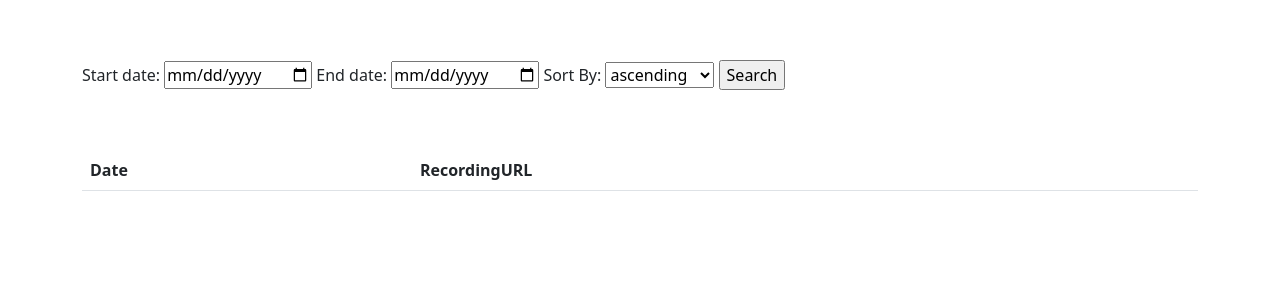
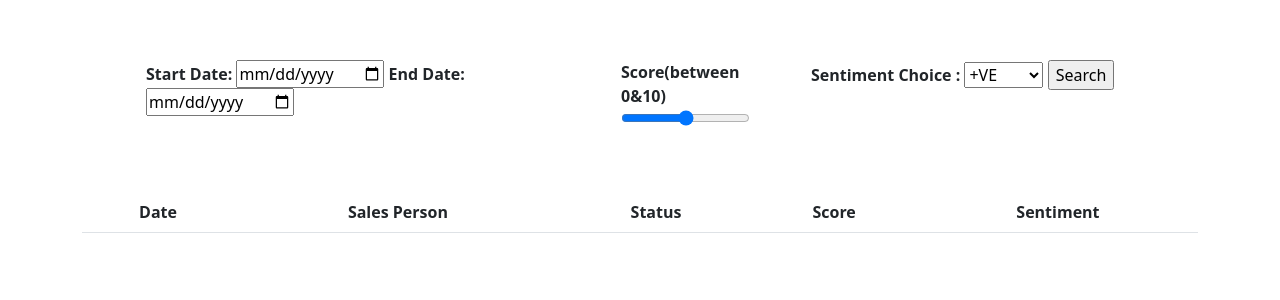
Before and after one commit to Naveenprasath007/tc, a Django app: page /tc/date in a window 1280 px wide. Shown: the part 106-406 px from the top of the page. Run offline with Django 4.2, Linux system fonts and the light colour scheme; lists and menus that the app fills with data are empty.

Commit message:
update version1

```diff
--- a/TC_app/forms.py
+++ b/TC_app/forms.py
@@ -5,13 +5,12 @@ class DateInput(forms.DateInput):
     input_type = 'date'
 
 class DateForm(forms.Form):
-    start_date = forms.DateField(widget=DateInput)
-    end_date = forms.DateField(widget=DateInput)
+    start_date = forms.DateField(label='Start Date',widget=DateInput)
+    end_date = forms.DateField(label='End Date',widget=DateInput)
 
-
-S1= [
-    ('sortaz','ascending'),('sortza','descending'),
+Sentiment= [
+    (4,'+VE'),(2,'-VE'),(3,'Neutral')
     ]
 
-class Sot(forms.Form):
-    S= forms.CharField(label='Sort By', widget=forms.Select(choices=S1))
+class Sentiment(forms.Form):
+    Sentiment= forms.CharField(label='Sentiment Choice ', widget=forms.Select(choices=Sentiment))
--- a/TC_app/urls.py
+++ b/TC_app/urls.py
@@ -25,6 +25,8 @@ urlpatterns = [
     path("index", views.index) ,
     path("date",views.search_dates),
     path("uploadfile",views.uploadfile),
+    path("salesperson",views.salesperson),
+    path("sentiment",views.sentiment),
 ]
 
 if settings.DEBUG:
--- a/TC_app/views.py
+++ b/TC_app/views.py
@@ -24,27 +24,45 @@ def search_dates(request, pk=''):
     try:
         if request.method == "GET": # select dates in calendar
             form = forms.DateForm()
-            form1 = forms.Sot()
+            form1 = forms.Sentiment()
             return render(request, 'TC_app/date.html',{"form":form,"form1":form1} )
-        if request.method == "POST": # create cart from selected dates
+        if request.method == "POST": # create table from selected dates
             form = forms.DateForm(request.POST)
-            form1 = forms.Sot(request.POST)
+            form1 = forms.Sentiment(request.POST)
+            Value = request.POST.get('size')
             if form.is_valid():
+
                 start = form.cleaned_data['start_date']
                 end = form.cleaned_data['end_date']
-                s= form1.data['S']
+                s= 'sortaz'
+                sentiment=form1.data['Sentiment']
                 start_date = datetime.strftime(start, "%Y-%m-%d")
                 end_date = datetime.strftime(end, "%Y-%m-%d")
                 startd=start_date+' 00:00:00'
                 endd=end_date+' 23:00:00'
-                df = pd.read_csv(r'media/retreaver.csv')
-                df=df[['Timestamp','RecordingURL']]
-                df['Timestamp1']=pd.to_datetime(df['Timestamp'], format='%Y-%m-%d')
+                df = pd.read_csv(r'media/data.csv')
+                df=df[['Timestamp','RecordingURL','SalesPerson','EnrollmentStatus','TotalDurationSecs','IVRDurationSecs','HoldDurationSecs','ConnectedSecs','Contact','score','sentiment' ]]
+
+                df['Timestamp1']=pd.to_datetime(df['Timestamp'], format='%d-%m-%Y %H.%M%S')
                 df.sort_values(by=['Timestamp1'])
                 start_datetime = datetime.strptime(startd, '%Y-%m-%d %H:%M:%S')
                 end_datetime = datetime.strptime(endd, '%Y-%m-%d %H:%M:%S')
+                print(Value)
+                print(sentiment)
+                val=int(Value)
+                sen=int(sentiment)
+                dff=[]
+                #filter by date and score
+                dff=df.loc[(df['Timestamp1'] >= start_datetime) & (df['Timestamp1'] <= end_datetime)  ]
+                dff=dff.loc[(dff['score'] <= val )]
 
-                dff=df.loc[(df['Timestamp1'] >= start_datetime) & (df['Timestamp1'] <= end_datetime)]
+                if sen == 4:
+                    dff=dff.loc[(dff['sentiment'] >= sen) ]
+                elif sen == 3:
+                    dff=dff.loc[(dff['sentiment'] == sen) ]
+                elif sen == 2:
+                    dff=dff.loc[(dff['sentiment'] <= sen) ]
+                dff=dff.dropna()
                 if s == 'sortaz':
                     dff=dff.sort_values(by=['Timestamp1'])
                 json_records = dff.reset_index().to_json(orient ='records')
@@ -77,3 +95,29 @@ def uploadfile(request):
     except Exception as e:
         error={'error':e}
         return render(request,'TC_app/error.html',context=error)
+
+
+def salesperson(request):
+    try:
+        if request.method == 'POST':
+            textfile =request.FILES['myfile'].readlines()
+            date_dict={'result':textfile}
+            return render(request,'TC_app/salesperson.html',context=date_dict)
+        else:
+            return render(request,'TC_app/salesperson.html')
+    except Exception as e:
+        error={'error':e}
+        return render(request,'TC_app/error.html',context=error)
+
+
+def sentiment(request):
+    try:
+        if request.method == 'POST':
+            textfile =request.FILES['myfile'].readlines()
+            date_dict={'result':textfile}
+            return render(request,'TC_app/salesperson.html',context=date_dict)
+        else:
+            return render(request,'TC_app/sentiment.html')
+    except Exception as e:
+        error={'error':e}
+        return render(request,'TC_app/error.html',context=error)
--- a/static/css/style.css
+++ b/static/css/style.css
@@ -17,10 +17,12 @@ body
 .bodytop
 {
    margin-top: 30px;
-   margin-left: 5%;
+   margin-left: 10%;
    text-align: left;
+   font-weight:bold;
 }
 .container
 {
    margin: 60px;
+
 }
--- a/templates/TC_app/date.html
+++ b/templates/TC_app/date.html
@@ -39,15 +39,20 @@
 </div>
 </nav>
 
-
+<div class="bodytop">
 <div class="container">
     <div class="row">
-      <div class="col-">
+      <div class="col-sm-5">
         <form  method="post">
             {% csrf_token %}
-            {{ form.as_table }}
+            {{ form.as_table }} </div>
+            <div class="col-sm-2">
+            <label> Score(between 0&10) </label>
+            <input width="400" type="range" id="vol" name="size" min="0" max="10" onchange="show_value(this.value);">
+            <span id="slider_value" style="color:rgb(0, 0, 0);"></span>
+            </div>
+            <div class="col-sm-4">
             {{ form1 }}
-            {{ form2 }}
             <input type="submit" value="Search">
         </form>
       </div>
@@ -55,25 +60,49 @@
 
 </div>
 
-<div class="bodytop">
+
 
 </div>
 
 <div class="container" style="overflow-x:auto;">
 
-    <table class="table table-striped">
+    <table class="table table-striped"id="myTable">
         <thead>
             <tr>
-            <th>Date </th>
-            <th>RecordingURL</th>
+            <th style="text-align: center" onclick="sortTable(0)" >Date </th>
+            <th style="text-align: center">Sales Person</th>
+            <th style="text-align: center">Status</th>
+            <th style="text-align: center">Score</th>
+            <th style="text-align: center">Sentiment</th>
             </tr>
         </thead>
         <tbody>
         {% if d %}
         {% for i in d %}
         <tr>
-            <td>{{i.Timestamp}}</td>
-            <td ><a href='{{i.RecordingURL}}'target="_blank" rel="noopener noreferrer">RecordingURL</a></td>
+            <td style="text-align: center">{{i.Timestamp}}</td>
+
+            <td style="text-align: center"><a href='salesperson'>{{i.SalesPerson}}</a></td>
+            <td style="text-align: center">{{i.EnrollmentStatus}}</td>
+            <td style="text-align: center">{{i.score}}</td>
+            <td style="text-align: center">
+            {% if i.sentiment == 1 %}
+            <span style="font-size:150%;color:rgb(62, 62, 247);"><a style="text-decoration: none" href='sentiment'>&bigstar;</a></span>
+            {% endif %}
+            {% if i.sentiment == 2 %}
+            <span style="font-size:150%;color:rgb(62, 62, 247);"><a style="text-decoration: none" href='sentiment'>&bigstar;&bigstar;</a></span>
+            {% endif %}
+            {% if i.sentiment == 3 %}
+            <span style="font-size:150%;color:rgb(62, 62, 247);"><a style="text-decoration: none" href='sentiment'>&bigstar;&bigstar;&bigstar;</a></span>
+            {% endif %}
+            {% if i.sentiment == 4 %}
+            <span style="font-size:150%;color:rgb(62, 62, 247);"><a style="text-decoration: none" href='sentiment'>&bigstar;&bigstar;&bigstar;&bigstar;</a></span>
+            {% endif %}
+            {% if i.sentiment == 5 %}
+            <span style="font-size:150%;color:rgb(62, 62, 247);"><a style="text-decoration: none" href='sentiment'>&bigstar;&bigstar;&bigstar;&bigstar;&bigstar;</a></span>
+            {% endif %}
+            </td>
+
         </tr>
 
         {% endfor %}
@@ -90,7 +119,67 @@
 </div>
 
 
+<script>
+    function sortTable(n) {
+      var table, rows, switching, i, x, y, shouldSwitch, dir, switchcount = 0;
+      table = document.getElementById("myTable");
+      switching = true;
+      //Set the sorting direction to ascending:
+      dir = "asc";
+      /*Make a loop that will continue until
+      no switching has been done:*/
+      while (switching) {
+        //start by saying: no switching is done:
+        switching = false;
+        rows = table.rows;
+        /*Loop through all table rows (except the
+        first, which contains table headers):*/
+        for (i = 1; i < (rows.length - 1); i++) {
+          //start by saying there should be no switching:
+          shouldSwitch = false;
+          /*Get the two elements you want to compare,
+          one from current row and one from the next:*/
+          x = rows[i].getElementsByTagName("TD")[n];
+          y = rows[i + 1].getElementsByTagName("TD")[n];
+          /*check if the two rows should switch place,
+          based on the direction, asc or desc:*/
+          if (dir == "asc") {
+            if (x.innerHTML.toLowerCase() > y.innerHTML.toLowerCase()) {
+              //if so, mark as a switch and break the loop:
+              shouldSwitch= true;
+              break;
+            }
+          } else if (dir == "desc") {
+            if (x.innerHTML.toLowerCase() < y.innerHTML.toLowerCase()) {
+              //if so, mark as a switch and break the loop:
+              shouldSwitch = true;
+              break;
+            }
+          }
+        }
+        if (shouldSwitch) {
+          /*If a switch has been marked, make the switch
+          and mark that a switch has been done:*/
+          rows[i].parentNode.insertBefore(rows[i + 1], rows[i]);
+          switching = true;
+          //Each time a switch is done, increase this count by 1:
+          switchcount ++;
+        } else {
+          /*If no switching has been done AND the direction is "asc",
+          set the direction to "desc" and run the while loop again.*/
+          if (switchcount == 0 && dir == "asc") {
+            dir = "desc";
+            switching = true;
+          }
+        }
+      }
+    }
 
+    function show_value(x)
+{
+ document.getElementById("slider_value").innerHTML=x;
+}
+    </script>
 
 
 
```
Also changed, not shown: templates/TC_app/salesperson.html (added, +65 -0 lines), templates/TC_app/sentiment.html (added, +65 -0 lines), 1 other file.
